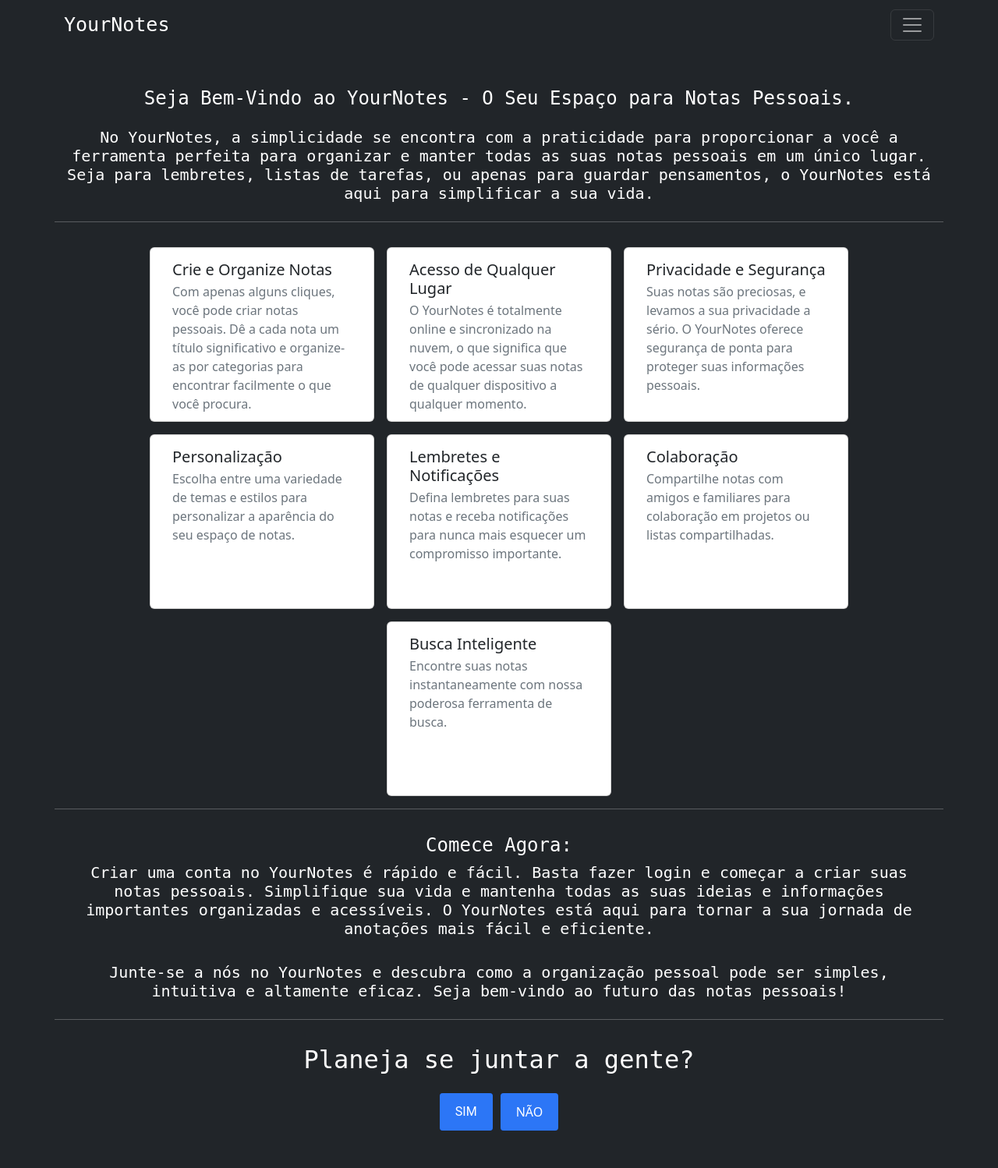
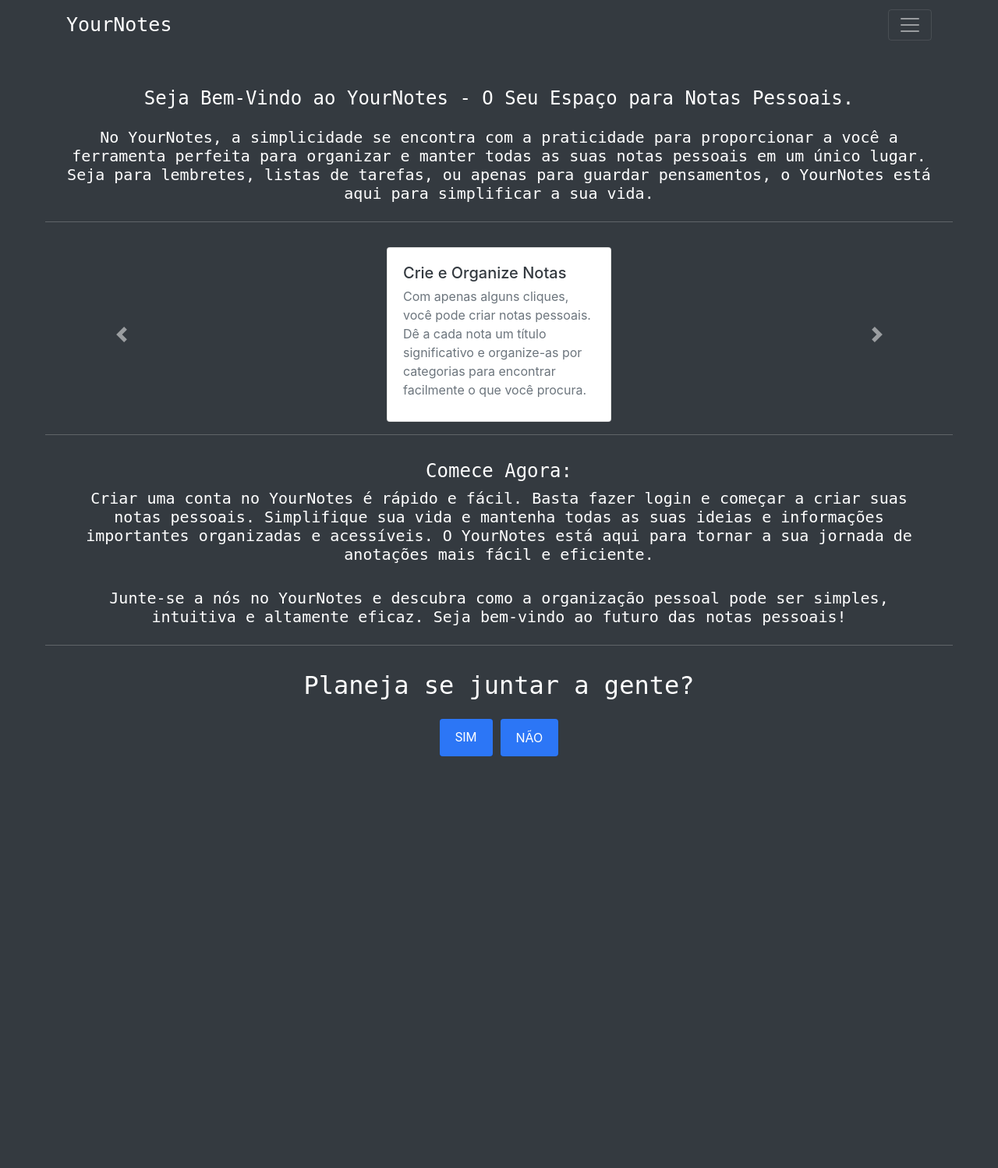
Before and after one commit to SergioHenriqueRodrigues/DjangoProject, a Django app: page / in a window 1280 px wide. Shown: the whole page at 78% size. After the commit the page ends 970 px from the top, so only its background shows below. Run offline with Django 4.2, Linux system fonts and the light colour scheme; some libraries are stand-ins or nearby versions.

Commit message:
Corousel e mensagem para o não

```diff
--- a/devWeb/task/templates/home.html
+++ b/devWeb/task/templates/home.html
@@ -1,5 +1,12 @@
 {% extends 'menu.html' %}
 {% block content %}
+
+<head>
+  <link rel="stylesheet" href="https://maxcdn.bootstrapcdn.com/bootstrap/4.5.2/css/bootstrap.min.css">
+  <script src="https://code.jquery.com/jquery-3.5.1.slim.min.js"></script>
+  <script src="https://cdn.jsdelivr.net/npm/@popperjs/core@2.11.6/dist/umd/popper.min.js"></script>
+  <script src="https://maxcdn.bootstrapcdn.com/bootstrap/4.5.2/js/bootstrap.min.js"></script>
+</head>
 
 <body class=" bg-dark">
   <main class="container py-5">
@@ -12,61 +19,38 @@
         YourNotes está aqui para simplificar a sua vida.</h5>
       <hr class="bg-light">
 
+      <div id="cardCarousel" class="carousel slide" data-ride="carousel">
+        <div class="carousel-inner">
+          <div class="carousel-item active">
             <div class="card" style="width: 18rem; height: 14rem;">
               <div class="card-body">
                 <h5 class="card-title text-dark">Crie e Organize Notas</h5>
-          <p class="card-text card-subtitle mb-2 text-muted">Com apenas alguns cliques, você pode criar notas pessoais.
-            Dê a cada nota um título significativo e organize-as por categorias para encontrar facilmente o que você
-            procura.</p>
+                <p class="card-text card-subtitle mb-2 text-muted">Com apenas alguns cliques, você pode criar notas
+                  pessoais. Dê a cada nota um título significativo e organize-as por categorias para encontrar
+                  facilmente o que você procura.</p>
               </div>
             </div>
-
+          </div>
+          <div class="carousel-item">
             <div class="card" style="width: 18rem; height: 14rem;">
               <div class="card-body">
                 <h5 class="card-title text-dark">Acesso de Qualquer Lugar</h5>
-          <p class="card-text card-subtitle mb-2 text-muted"> O YourNotes é totalmente online e sincronizado na nuvem, o
-            que significa que você pode acessar suas notas de qualquer dispositivo a qualquer momento.</p>
+                <p class="card-text card-subtitle mb-2 text-muted">O YourNotes é totalmente online e sincronizado na
+                  nuvem, o que significa que você pode acessar suas notas de qualquer dispositivo a qualquer momento.
+                </p>
               </div>
             </div>
-
-      <div class="card" style="width: 18rem; height: 14rem;">
-        <div class="card-body">
-          <h5 class="card-title text-dark">Privacidade e Segurança</h5>
-          <p class="card-text card-subtitle mb-2 text-muted">Suas notas são preciosas, e levamos a sua privacidade a
-            sério. O YourNotes oferece segurança de ponta para proteger suas informações pessoais.</p>
           </div>
+          <!-- Adicione o restante dos itens do carousel aqui -->
         </div>
-
-      <div class="card" style="width: 18rem; height: 14rem;">
-        <div class="card-body">
-          <h5 class="card-title text-dark">Personalização</h5>
-          <p class="card-text card-subtitle mb-2 text-muted">Escolha entre uma variedade de temas e estilos para
-            personalizar a aparência do seu espaço de notas.</p>
-        </div>
-      </div>
-
-      <div class="card" style="width: 18rem; height: 14rem;">
-        <div class="card-body">
-          <h5 class="card-title text-dark">Lembretes e Notificações</h5>
-          <p class="card-text card-subtitle mb-2 text-muted">Defina lembretes para suas notas e receba notificações para
-            nunca mais esquecer um compromisso importante.</p>
-        </div>
-      </div>
-
-      <div class="card" style="width: 18rem; height: 14rem;">
-        <div class="card-body">
-          <h5 class="card-title text-dark">Colaboração</h5>
-          <p class="card-text card-subtitle mb-2 text-muted">Compartilhe notas com amigos e familiares para colaboração
-            em projetos ou listas compartilhadas.</p>
-        </div>
-      </div>
-
-      <div class="card" style="width: 18rem; height: 14rem;">
-        <div class="card-body">
-          <h5 class="card-title text-dark">Busca Inteligente</h5>
-          <p class="card-text card-subtitle mb-2 text-muted">Encontre suas notas instantaneamente com nossa poderosa
-            ferramenta de busca.</p>
-        </div>
+        <a class="carousel-control-prev" href="#cardCarousel" role="button" data-slide="prev">
+          <span class="carousel-control-prev-icon" aria-hidden="true"></span>
+          <span class="sr-only">Anterior</span>
+        </a>
+        <a class="carousel-control-next" href="#cardCarousel" role="button" data-slide="next">
+          <span class="carousel-control-next-icon" aria-hidden="true"></span>
+          <span class="sr-only">Próximo</span>
+        </a>
       </div>
 
       <hr class="bg-light">
@@ -87,31 +71,41 @@
         <div class="wrapper">
           <a href="#demo-modal"><button class="button">SIM</button></a>
         </div>
-        <button class="button" id="move" onmouseover="runaway(this)">NÃO</button>
+        <button  class="button" id="move" onmouseover="runaway(this)"><a href="#demo-nao" style="text-decoration: none; color: white;">NÃO</a></button>
+      </div>
     </div>
 
-    </div>
+    <!--MODAL SIM-->
     <div id="demo-modal" class="modal">
       <div class="modal__content">
         <h1 style="font-family: 'Courier New', Courier, monospace;">YourNotes</h1>
-        <p>Obrigado por gostar do nosso trabalho, estamos sempre trabalhando para melhorar sua experiência como usuário.</p>
+        <p>Obrigado por gostar do nosso trabalho, estamos sempre trabalhando para melhorar sua experiência como usuário.
+        </p>
         <hr>
         <div class="modal__footer">
-          Feito por <a href="https://youtu.be/dQw4w9WgXcQ?si=zMK9_Nbj-Hv-5bzl"
-            target="_blank">@YourNotesTeam</a>
+          Feito por <a href="https://youtu.be/dQw4w9WgXcQ?si=zMK9_Nbj-Hv-5bzl" target="_blank">@YourNotesTeam</a>
+        </div>
+        <a href="#" class="modal__close">&times;</a>
+      </div>
+    </div>
+
+    <!--MODAL NÃO-->
+    <div id="demo-nao" class="modal">
+      <div class="modal__content">
+        <h1 style="font-family: 'Courier New', Courier, monospace;">YourNotes</h1>
+        <p>você é insistente não é? Custa dar uma chance para o nosso produto?
+        </p>
+        <hr>
+        <div class="modal__footer">
+          Feito por <a href="https://youtu.be/dQw4w9WgXcQ?si=zMK9_Nbj-Hv-5bzl" target="_blank">@YourNotesTeam</a>
         </div>
         <a href="#" class="modal__close">&times;</a>
       </div>
     </div>
   </main>
-  <script src="https://cdn.jsdelivr.net/npm/@popperjs/core@2.11.8/dist/umd/popper.min.js"
-    integrity="sha384-I7E8VVD/ismYTF4hNIPjVp/Zjvgyol6VFvRkX/vR+Vc4jQkC+hVqc2pM8ODewa9r"
-    crossorigin="anonymous"></script>
-  <script src="https://cdn.jsdelivr.net/npm/bootstrap@5.3.2/dist/js/bootstrap.min.js"
-    integrity="sha384-BBtl+eGJRgqQAUMxJ7pMwbEyER4l1g+O15P+16Ep7Q9Q+zqX6gSbd85u4mG4QzX+"
-    crossorigin="anonymous"></script>
 </body>
 
+<!--BUTTON STYLE-->
 <style>
   #move {
     position: relative;
@@ -159,6 +153,15 @@
   hgroup {
     width: 100%;
     margin: 0 0 2rem 0;
+  }
+</style>
+
+<!--CARROSEL STYLE-->
+<style>
+  /* Centralize o card ativo horizontalmente */
+  .carousel-item.active {
+    display: flex;
+    justify-content: center;
   }
 </style>
 
@@ -224,6 +227,7 @@
   }
 </style>
 
+<!--BUTTON SCRIPT-->
 <script>
   function runaway(id) {
     id.style.top = Math.round(Math.random() * 250) - 100 + 'px';
```
Also changed, not shown: devWeb/db.sqlite3. Lines whose indentation alone changed are shown as unchanged.
